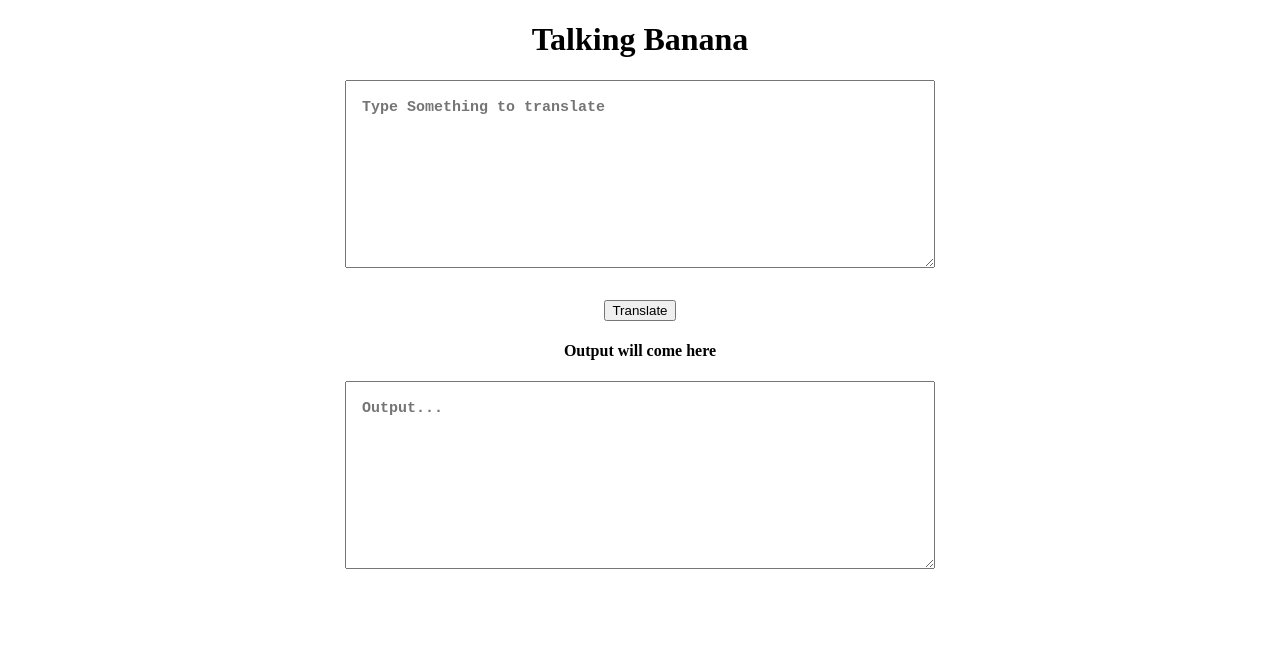
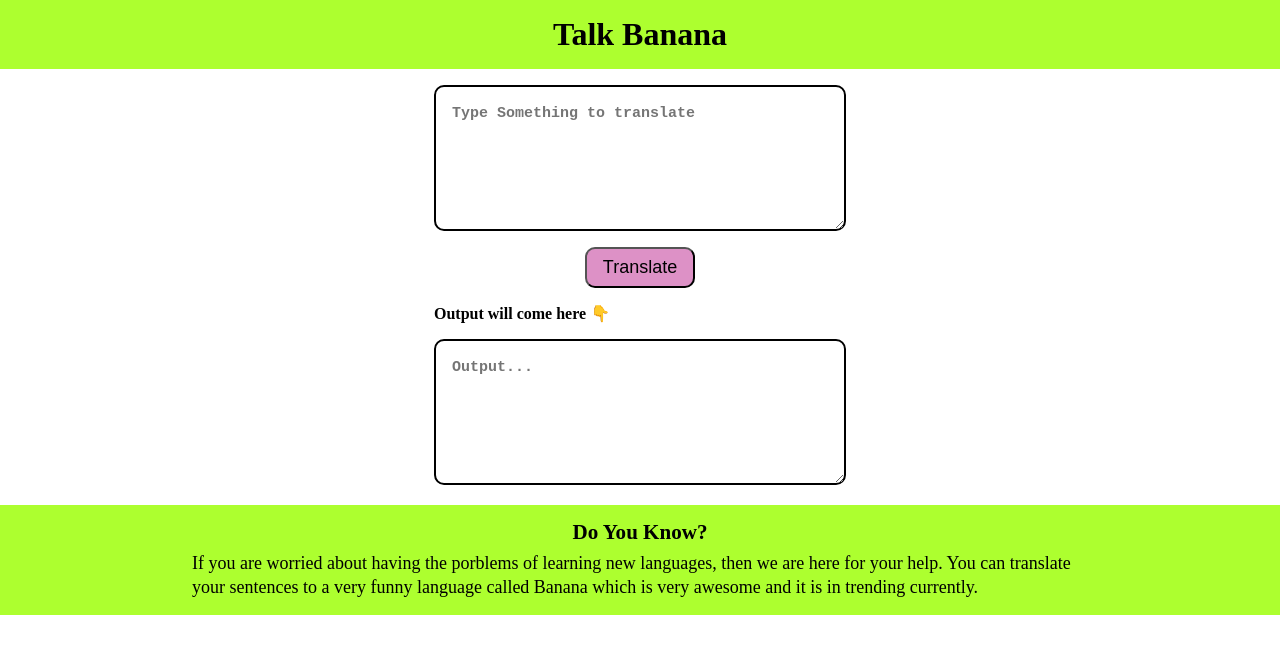
Before and after one commit to aayushchauhan10/Banana-Speak, a plain HTML site: page index.html in a window 1280 px wide. Drawn offline with Linux system fonts and the light colour scheme.

Commit message:
style completed

```diff
--- a/app.js
+++ b/app.js
@@ -1,7 +1,9 @@
 var btnTranslate = document.querySelector("#btn-translate");
+var txtInput = document.querySelector("#textarea");
+var txtOutput = document.querySelector("#txt-output");
 
-var txtInput = function clickEventHandler() {
-  toUpperCase(txtInput);
-};
+function clickEventHandler() {
+  txtOutput.innerText = "snfksnjs: " + txtInput.value;
+}
 
 btnTranslate.addEventListener("click", clickEventHandler);
--- a/index.html
+++ b/index.html
@@ -6,52 +6,31 @@
     <meta http-equiv="X-UA-Compatible" content="IE=edge">
     <meta name="viewport" content="width=device-width, initial-scale=1.0">
     <title>Speaking Banana</title>
-    <style>
-        h1 {
-            text-align: center;
-        }
-
-        .input {
-            display: flex;
-            flex-direction: column;
-            justify-content: center;
-            align-items: center;
-        }
-
-        #textarea {
-            margin-bottom: 2rem;
-            display: block;
-            padding: 1rem;
-            font-size: 15px;
-            font-weight: 600;
-            line-height: 22px;
-        }
-
-        .output {
-            display: flex;
-            justify-content: left;
-            align-items: center;
-            flex-direction: column;
-        }
-
-        #txt-output {
-            padding: 1rem;
-            font-size: 15px;
-            font-weight: 600;
-            line-height: 22px;
-        }
-    </style>
+    <link rel="stylesheet" href="style.css">
 </head>
 
 <body>
-    <h1>Talking Banana</h1>
-    <div class="input">
-        <textarea name="textarea" id="textarea" cols="60" rows="7" placeholder="Type Something to translate"></textarea>
-        <button id="btn-translate">Translate</button>
+    <div class="heading">
+        <h1>Talk Banana</h1>
     </div>
-    <div class="output">
-        <h4>Output will come here</h4>
-        <textarea cols="60" rows="7" id="txt-output" placeholder="Output..."></textarea>
+    <div class="content">
+        <div class="input">
+            <textarea name="textarea" id="textarea" cols="40" rows="5"
+                placeholder="Type Something to translate"></textarea>
+            <button id="btn-translate">Translate</button>
+        </div>
+        <div class="output">
+            <h4>Output will come here 👇</h4>
+            <textarea cols="40" rows="5" id="txt-output" placeholder="Output..."></textarea>
+        </div>
+    </div>
+    <div class="footer">
+        <h3>Do You Know?</h3>
+        <p>
+            If you are worried about having the porblems of learning new languages, then we are here for your help.
+            You can translate your sentences to a very funny language called Banana which is very awesome and it is
+            in trending currently.
+        </p>
     </div>
     <script src="app.js" type="text/javascript"></script>
 </body>
--- /dev/null
+++ b/style.css
@@ -0,0 +1,78 @@
+*{
+    margin: 0;
+    padding: 0;
+}
+
+.heading{
+    display: flex;
+    background-color: greenyellow;
+    padding: 1rem;
+    justify-content: center;
+    align-items: center;
+}
+
+.content{
+    display: flex;
+    flex-direction: column;
+    justify-content: flex-start;
+    align-items: center;
+
+    margin: 1rem;
+}
+
+.input{
+    display: flex;
+    flex-direction: column;
+    justify-content: flex-start;
+    align-items: center;
+}
+
+#textarea{
+    border: 2px solid black;
+    border-radius: 10px;
+    font-size: 15px;
+    line-height: 22px;
+    font-weight: bold;
+    padding: 1rem;
+}
+
+.input button{
+    display: flex;
+    margin: 1rem;
+    padding: 0.5rem 1rem;
+    border-radius: 10px;
+    font-size: 18px;
+    cursor: pointer;
+    background-color: #dd91c6;
+    justify-content: flex-start;
+}
+.output h4{
+    padding-bottom: 1rem;
+}
+
+#txt-output{
+    border: 2px solid black;
+    border-radius: 10px;
+    font-size: 15px;
+    line-height: 22px;
+    font-weight: bold;
+    padding: 1rem;
+}
+.footer{
+    display: flex;
+    justify-content: center;
+    align-items: center;
+    flex-direction: column;
+    background-color: greenyellow;
+    padding: 1rem;
+
+    font-size: 18px;
+    line-height: 23.4px;
+}
+.footer h3{
+    margin-bottom: 0.5rem;
+    font-weight: 600;
+}
+.footer p{
+    width: 70vw;
+}
```
